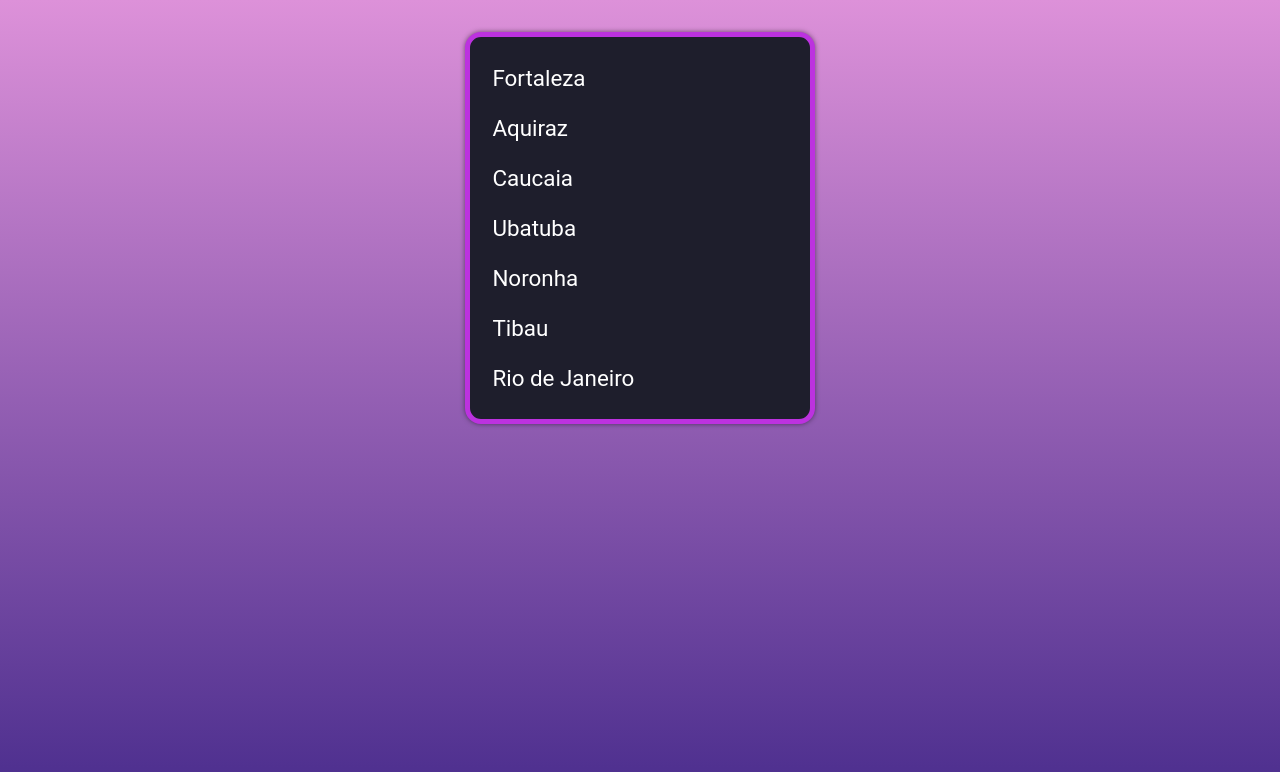
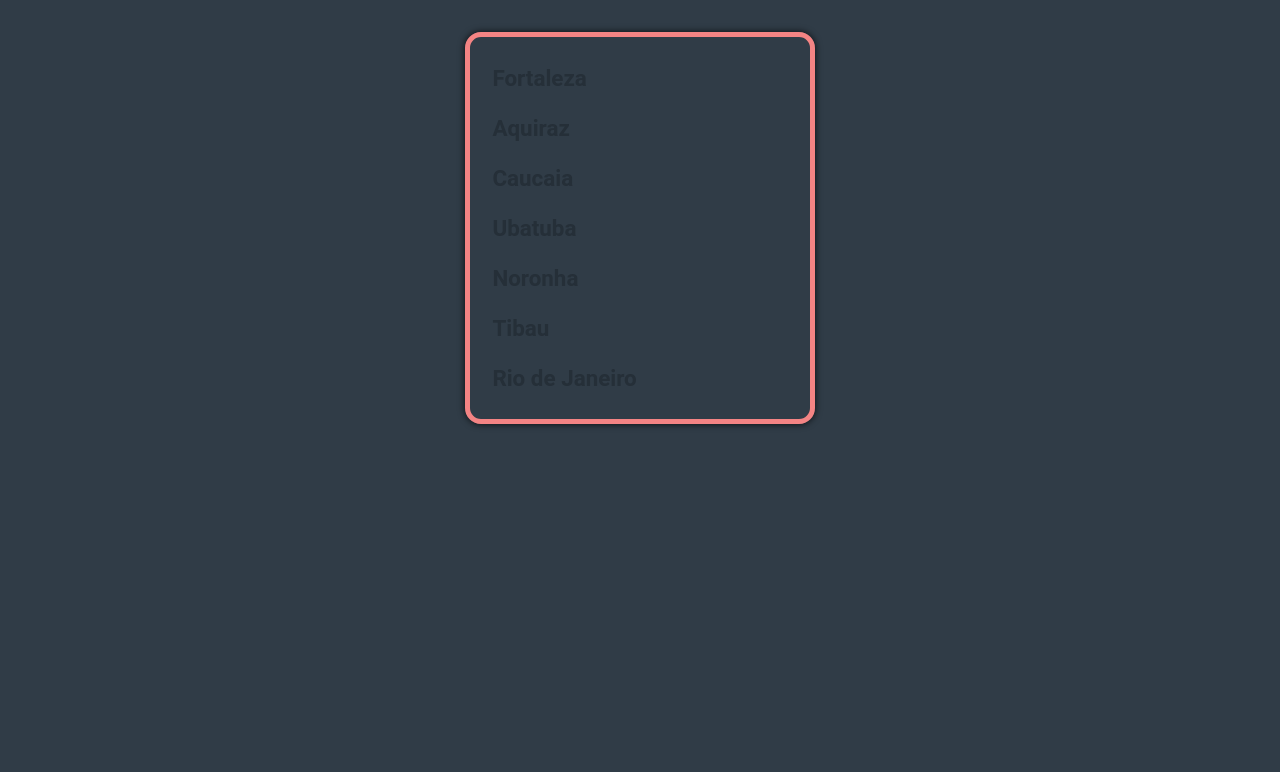
Before and after one commit to vidalme/unsPico, a React (Vite) app: page / in a window 1280 px wide. Shown: the top 772 px of the page. Built offline with nearby package versions, Linux system fonts and the light colour scheme.

Commit message:
atualizando o css

```diff
--- a/src/index.css
+++ b/src/index.css
@@ -8,44 +8,55 @@
 
 body {
   font-family: Roboto, Arial, sans-serif;
-  color: white;
   display: flex;
   min-width: 320px;
   min-height: 100vh;
-  background-image: linear-gradient(rgb(221, 145, 217), rgb(74, 45, 141));
+  background-color: #303c47;
+
+  /* background-image: linear-gradient(#41525f, #1c252c); */
 }
-
+a:after {
+  content: "";
+  border: 4px solid transparent;
+  border-top: 4px solid white;
+  margin-left: 2px;
+  margin-bottom: 3px;
+  display: inline-block;
+  vertical-align: bottom;
+}
 ul.menu-cidades {
   padding-top: 1rem;
   padding-bottom: 1rem;
-  color: rgb(255, 255, 255);
   border-radius: 1rem;
-  border: solid 5px rgb(188, 50, 223);
-  background-color: rgb(30, 30, 44);
+  border: solid 5px #f48484;
+  /* background-image: linear-gradient(#f48484, #af3568); */
+  /* background-color: #e8d2a6; */
   text-align: left;
   min-width: 350px;
-  box-shadow: 0px 0px 5px rgba(0, 0, 0, 0.5);
+  box-shadow: 0px 0px 7px rgba(0, 0, 0, 0.8);
 }
 li.botao-menu-cidades {
   list-style: none;
   cursor: pointer;
   font-size: 1.4rem;
+  font-weight: 700;
   padding-top: 0.75rem;
   padding-bottom: 0.75rem;
+  color: #252f38;
+}
+li.botao-menu-cidades:hover {
+  background-color: #f48484;
 }
 li.botao-menu-cidades > span {
   padding-left: 1.4rem;
 }
 
-li.botao-menu-cidades:hover {
-  background-color: rgb(42, 42, 58);
-}
 li.botao-menu-cidades:active {
-  background-color: rgb(42, 42, 58);
+  background-color: #f48484;
 }
 
 div.praia-holder {
-  background-color: rgb(190, 43, 141);
+  background-color: #f48484;
   padding-top: 2rem;
   width: 80vw;
   max-width: 350px;
@@ -74,7 +85,7 @@
   font-size: 1rem;
   padding-top: 0.5rem;
   padding-bottom: 0.5rem;
-  background-color: rgb(50, 50, 73);
+  background-color: #f48484;
   text-align: left;
   min-width: 350px;
 }
@@ -90,5 +101,5 @@
 }
 
 li.botao-menu-praias:hover {
-  background-color: rgb(190, 43, 141);
+  background-color: #f55050;
 }
```
